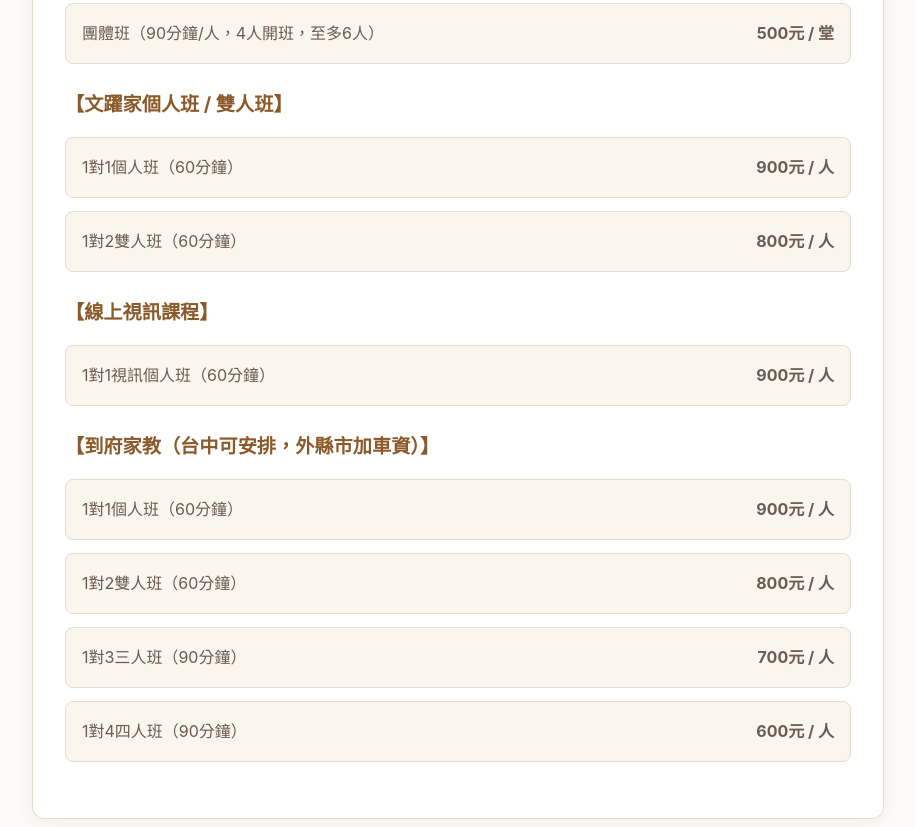
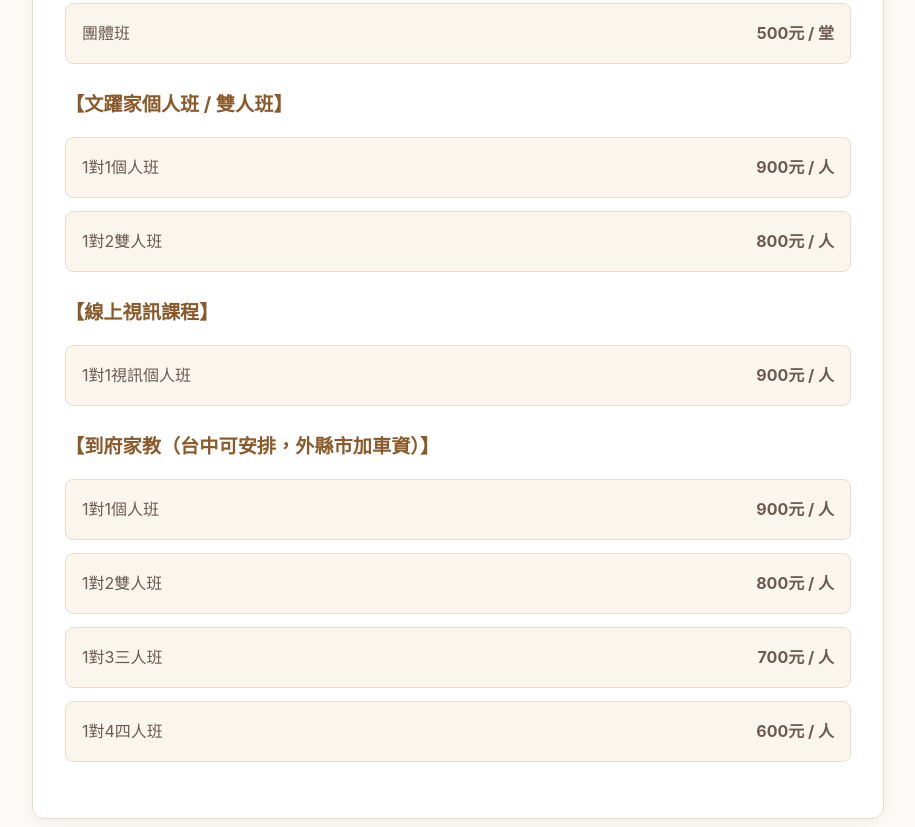
Before and after one commit to doutau32/Taichungguitar, a plain HTML site: page index.html in a window 1280 px wide. Shown: the part 2093-2920 px from the top of the page, without its empty margins (182-1097 px from the left). Drawn offline with Linux system fonts and the light colour scheme.

Commit message:
Update index.html

```diff
--- a/index.html
+++ b/index.html
@@ -341,28 +341,28 @@
             <p style="margin-bottom: 1rem; color: var(--text-muted);">地點：台中市西區，近國美館（文躍家）。確認開班後發送課前通知。</p>
             <ul class="price-list">
                 <li>
-                    <span>團體班（90分鐘/人，4人開班，至多6人）</span>
+                    <span>團體班</span>
                     <strong>500元 / 堂</strong>
                 </li>
             </ul>
 
             <h3 style="color: var(--primary-color); margin: 1.5rem 0 0.8rem; font-size: 1.2rem;">【文躍家個人班 / 雙人班】</h3>
             <ul class="price-list">
-                <li><span>1對1個人班（60分鐘）</span><strong>900元 / 人</strong></li>
-                <li><span>1對2雙人班（60分鐘）</span><strong>800元 / 人</strong></li>
+                <li><span>1對1個人班</span><strong>900元 / 人</strong></li>
+                <li><span>1對2雙人班</span><strong>800元 / 人</strong></li>
             </ul>
 
             <h3 style="color: var(--primary-color); margin: 1.5rem 0 0.8rem; font-size: 1.2rem;">【線上視訊課程】</h3>
             <ul class="price-list">
-                <li><span>1對1視訊個人班（60分鐘）</span><strong>900元 / 人</strong></li>
+                <li><span>1對1視訊個人班</span><strong>900元 / 人</strong></li>
             </ul>
 
             <h3 style="color: var(--primary-color); margin: 1.5rem 0 0.8rem; font-size: 1.2rem;">【到府家教（台中可安排，外縣市加車資）】</h3>
             <ul class="price-list">
-                <li><span>1對1個人班（60分鐘）</span><strong>900元 / 人</strong></li>
-                <li><span>1對2雙人班（60分鐘）</span><strong>800元 / 人</strong></li>
-                <li><span>1對3三人班（90分鐘）</span><strong>700元 / 人</strong></li>
-                <li><span>1對4四人班（90分鐘）</span><strong>600元 / 人</strong></li>
+                <li><span>1對1個人班</span><strong>900元 / 人</strong></li>
+                <li><span>1對2雙人班</span><strong>800元 / 人</strong></li>
+                <li><span>1對3三人班</span><strong>700元 / 人</strong></li>
+                <li><span>1對4四人班</span><strong>600元 / 人</strong></li>
             </ul>
         </section>
 
@@ -439,7 +439,7 @@
                 <a href="tel:0965112665" class="contact-item">📞 電話：0965112665</a>
                 <a href="https://lin.ee/TdjiYK4" target="_blank" class="contact-item">💚 官方 Line 諮詢</a>
                 <a href="https://www.youtube.com/user/doutau32" target="_blank" class="contact-item">▶️ YouTube：文躍陪你練</a>
-                <a href="https://www.facebook.com/liao.w.yue/" target="_blank" class="contact-item">👥 Facebook 專頁</a>
+                <a href="https://www.facebook.com/liao.w.yue/" target="_blank" class="contact-item">👥 Facebook </a>
                 <a href="https://www.instagram.com/wunyue/" target="_blank" class="contact-item">📸 Instagram</a>
                 <a href="https://www.threads.com/@wunyue" target="_blank" class="contact-item">🧵 Threads</a>
             </div>
```
